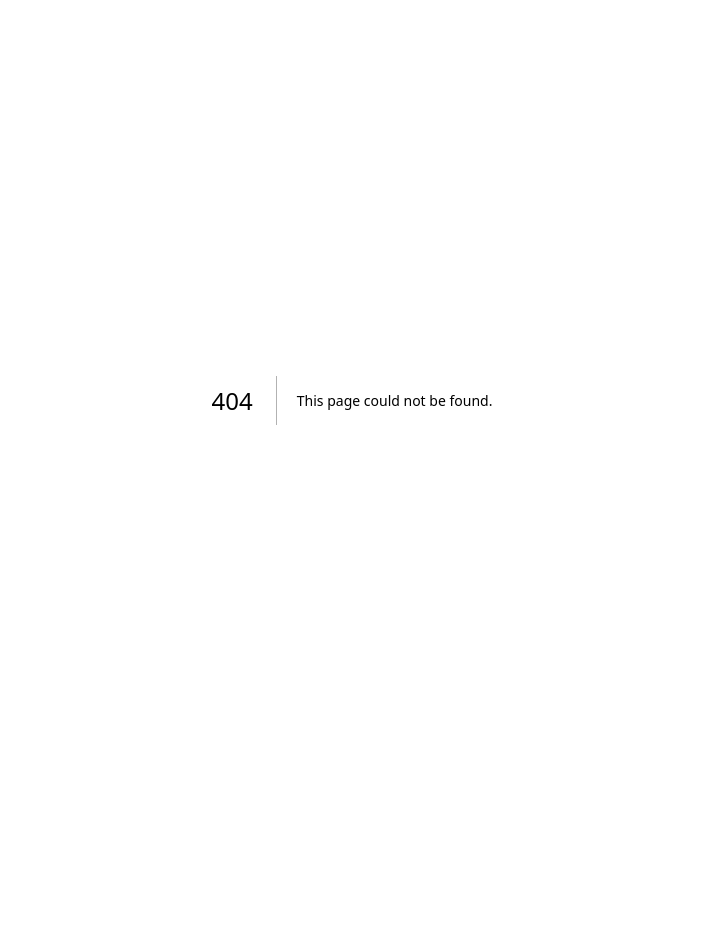
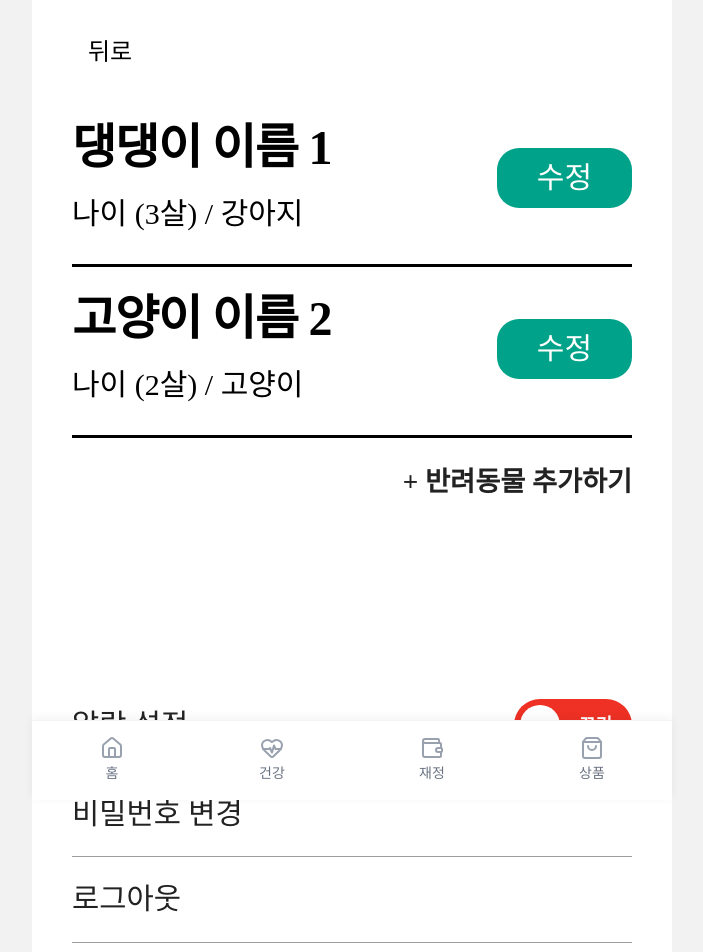
Before and after one commit to My-Golden-Kids/MGK, a Next.js app in the folder FE/: page /settings in a window 1280 px wide. Before the commit this address had no page. Shown: the top 952 px of the page, without its empty margins (288-991 px from the left). Before the commit the page ends 800 px from the top, so only its background shows below. Built offline with nearby package versions, Linux system fonts and the light colour scheme.

Commit message:
feat : ADD settings page

```diff
--- /dev/null
+++ b/FE/app/settings/page.tsx
@@ -0,0 +1,205 @@
+"use client";
+
+import { useRouter } from "next/navigation";
+import type { ReactNode } from "react";
+import { useMemo, useState } from "react";
+import BackButton from "@/components/common/BackButton";
+import { BottomNavigation } from "@/components/common/BottomNavigation";
+import PetSettingCard from "@/components/settings/PetSettingCard";
+
+type Pet = {
+  id: number;
+  name: string;
+  age: number;
+  type: string;
+};
+
+type MenuRowProps = {
+  label: string;
+  onClick?: () => void;
+  rightSlot?: ReactNode;
+};
+
+const text = {
+  addPet: "+ 반려동물 추가하기",
+  alarmSetting: "알람 설정",
+  alarmOn: "켜기",
+  alarmOff: "끄기",
+  changePassword: "비밀번호 변경",
+  logout: "로그아웃",
+  withdraw: "회원탈퇴",
+  dog: "강아지",
+  cat: "고양이",
+  dogName: "댕댕이 이름",
+  catName: "고양이 이름",
+} as const;
+
+const initialPets: Pet[] = [
+  { id: 1, name: `${text.dogName} 1`, age: 3, type: text.dog },
+  { id: 2, name: `${text.catName} 2`, age: 2, type: text.cat },
+];
+
+function AlarmToggle({
+  enabled,
+  onToggle,
+}: {
+  enabled: boolean;
+  onToggle: () => void;
+}) {
+  return (
+    <button
+      type="button"
+      role="switch"
+      aria-checked={enabled}
+      aria-label={`${text.alarmSetting} ${enabled ? text.alarmOn : text.alarmOff}`}
+      onClick={onToggle}
+      className={`relative inline-flex h-10 w-[6rem] cursor-pointer items-center rounded-full px-1.5 transition-colors md:h-12 md:w-[6.9rem] lg:h-13 lg:w-[7.4rem] ${
+        enabled ? "bg-[#16B364]" : "bg-[#EE3124]"
+      }`}
+    >
+      <span
+        className={`flex w-full items-center font-bold text-sm text-white transition-all md:text-base lg:text-lg ${
+          enabled
+            ? "justify-start pl-2.5 md:pl-3"
+            : "justify-end pr-3 md:pr-3.5"
+        }`}
+      >
+        {enabled ? text.alarmOn : text.alarmOff}
+      </span>
+      <span
+        className={`absolute top-1 h-8 w-8 rounded-full bg-white shadow-sm transition-all md:top-1.5 md:h-9 md:w-9 lg:h-10 lg:w-10 ${
+          enabled ? "left-[3.2rem] md:left-[3.8rem] lg:left-[4rem]" : "left-1.5"
+        }`}
+      />
+    </button>
+  );
+}
+
+function MenuRow({ label, onClick, rightSlot }: MenuRowProps) {
+  const labelClassName =
+    "font-medium text-[#222222] text-[1.28rem] md:text-[1.6rem] lg:text-[1.85rem]";
+
+  if (onClick) {
+    return (
+      <button
+        type="button"
+        onClick={onClick}
+        className="flex min-h-[64px] w-full items-center justify-between border-[#9D9D9D] border-b py-3 text-left md:min-h-[76px] md:py-4 lg:min-h-[84px] lg:py-5"
+      >
+        <span className={labelClassName}>{label}</span>
+        {rightSlot}
+      </button>
+    );
+  }
+
+  return (
+    <div className="flex min-h-[64px] w-full items-center justify-between border-[#9D9D9D] border-b py-3 text-left md:min-h-[76px] md:py-4 lg:min-h-[84px] lg:py-5">
+      <span className={labelClassName}>{label}</span>
+      {rightSlot}
+    </div>
+  );
+}
+
+export default function SettingsPage() {
+  const router = useRouter();
+  const [isAlarmEnabled, setIsAlarmEnabled] = useState(false);
+  const [pets, setPets] = useState<Pet[]>(initialPets);
+
+  const menuItems = useMemo(
+    () => [
+      {
+        label: text.changePassword,
+        onClick: () => console.log("change password"),
+      },
+      {
+        label: text.logout,
+        onClick: () => console.log("logout"),
+      },
+      {
+        label: text.withdraw,
+        onClick: () => console.log("withdraw"),
+      },
+    ],
+    [],
+  );
+
+  const handleAddPet = () => {
+    setPets((prev) => {
+      const nextId = prev.length + 1;
+      const nextType = nextId % 2 === 0 ? text.cat : text.dog;
+      const nextNameBase = nextType === text.cat ? text.catName : text.dogName;
+      const nextAge = (nextId % 5) + 1;
+
+      return [
+        ...prev,
+        {
+          id: nextId,
+          name: `${nextNameBase} ${nextId}`,
+          age: nextAge,
+          type: nextType,
+        },
+      ];
+    });
+  };
+
+  const handleEditPet = (petId: number) => {
+    router.push(`/settings/pets/${petId}`);
+  };
+
+  return (
+    <div className="flex min-h-dvh flex-col bg-transparent">
+      <main className="flex flex-1 flex-col px-5 pt-3 sm:px-6 sm:pt-4 md:px-8 md:pt-5 lg:px-10 lg:pt-6">
+        <div className="pb-3 sm:pb-4 md:pb-5 lg:pb-6">
+          <BackButton onClick={() => console.log("back")} />
+        </div>
+
+        <section className="space-y-4 md:space-y-5 lg:space-y-6">
+          <div className="space-y-2">
+            {pets.map((pet) => (
+              <PetSettingCard
+                key={pet.id}
+                name={pet.name}
+                age={pet.age}
+                type={pet.type}
+                onEdit={() => handleEditPet(pet.id)}
+              />
+            ))}
+          </div>
+
+          <div className="flex justify-end">
+            <button
+              type="button"
+              onClick={handleAddPet}
+              className="text-right font-semibold text-[#222222] text-[1.2rem] md:text-[1.45rem] lg:text-[1.7rem]"
+            >
+              {text.addPet}
+            </button>
+          </div>
+        </section>
+
+        <div className="min-h-24 flex-1 md:min-h-36 lg:min-h-44" />
+
+        <section className="pb-6 md:pb-8 lg:pb-10">
+          <MenuRow
+            label={text.alarmSetting}
+            rightSlot={
+              <AlarmToggle
+                enabled={isAlarmEnabled}
+                onToggle={() => setIsAlarmEnabled((prev) => !prev)}
+              />
+            }
+          />
+          {menuItems.map((item) => (
+            <MenuRow
+              key={item.label}
+              label={item.label}
+              onClick={item.onClick}
+            />
+          ))}
+        </section>
+      </main>
+
+      <BottomNavigation />
+    </div>
+  );
+}
--- /dev/null
+++ b/FE/app/settings/pets/[petId]/page.tsx
@@ -0,0 +1,40 @@
+import BackButton from '@/components/common/BackButton';
+
+type PetDetailPageProps = {
+  params: Promise<{
+    petId: string;
+  }>;
+};
+
+const text = {
+  title: '반려동물 수정',
+  description:
+    '현재는 펫 ID를 기준으로 상세 페이지까지 이동되도록 연결된 상태입니다.',
+  petNumber: '펫 ID',
+} as const;
+
+export default async function PetDetailPage({ params }: PetDetailPageProps) {
+  const { petId } = await params;
+
+  return (
+    <div className="flex min-h-dvh flex-col bg-transparent">
+      <main className="flex flex-1 flex-col px-5 pt-3 sm:px-6 sm:pt-4 md:px-8 md:pt-5 lg:px-10 lg:pt-6">
+        <div className="pb-4 sm:pb-5 md:pb-6">
+          <BackButton />
+        </div>
+
+        <section className="rounded-[28px] border border-[#D9D9D9] bg-white px-5 py-6 shadow-sm md:px-7 md:py-8 lg:px-8 lg:py-10">
+          <h1 className="font-bold text-[1.6rem] text-black md:text-[2rem] lg:text-[2.25rem]">
+            {text.title}
+          </h1>
+          <p className="mt-3 text-[#4B4B4B] text-base leading-relaxed md:text-lg lg:text-xl">
+            {text.description}
+          </p>
+          <p className="mt-6 font-semibold text-[#00A389] text-lg md:text-xl lg:text-2xl">
+            {text.petNumber}: {petId}
+          </p>
+        </section>
+      </main>
+    </div>
+  );
+}
```
